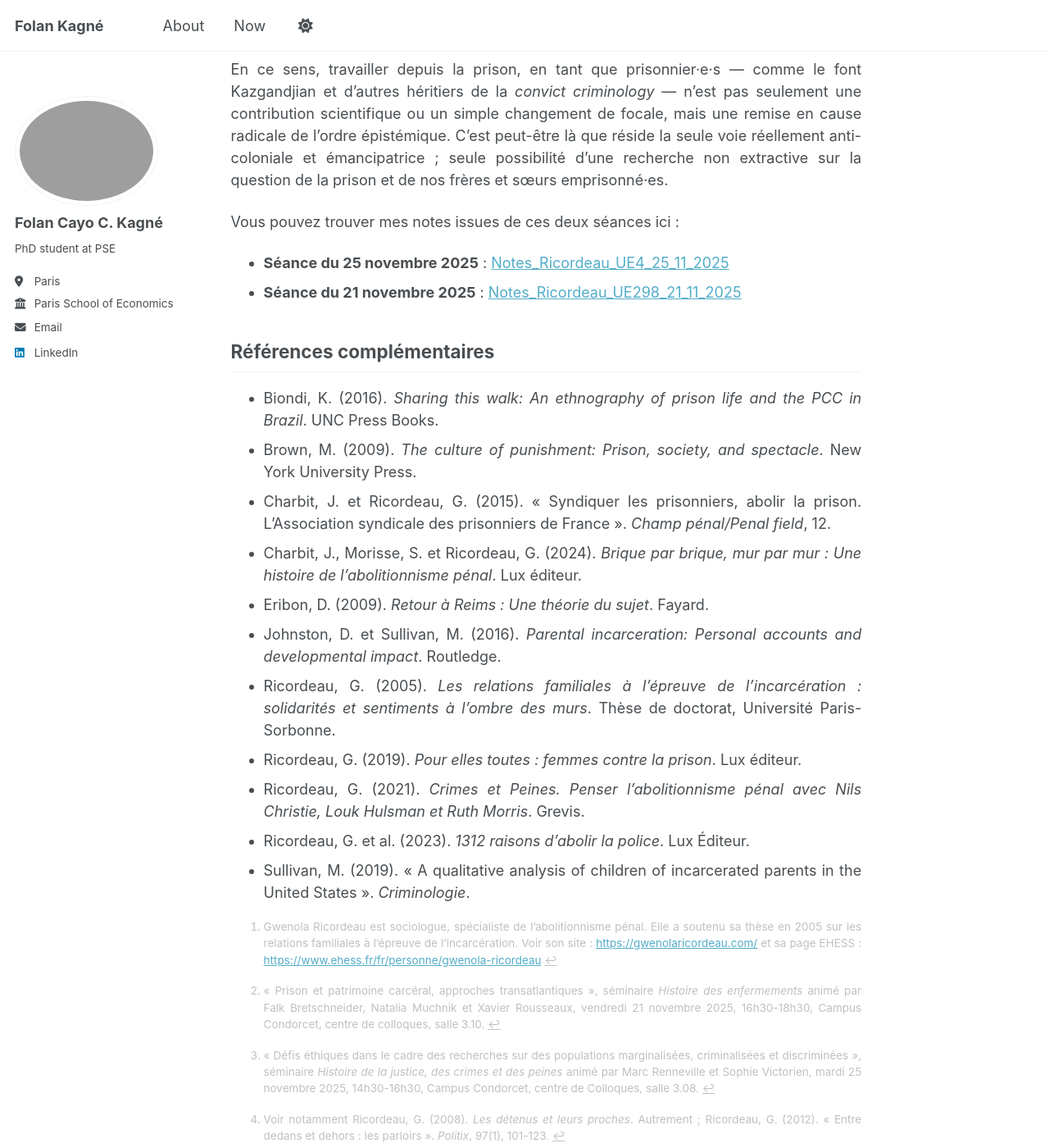
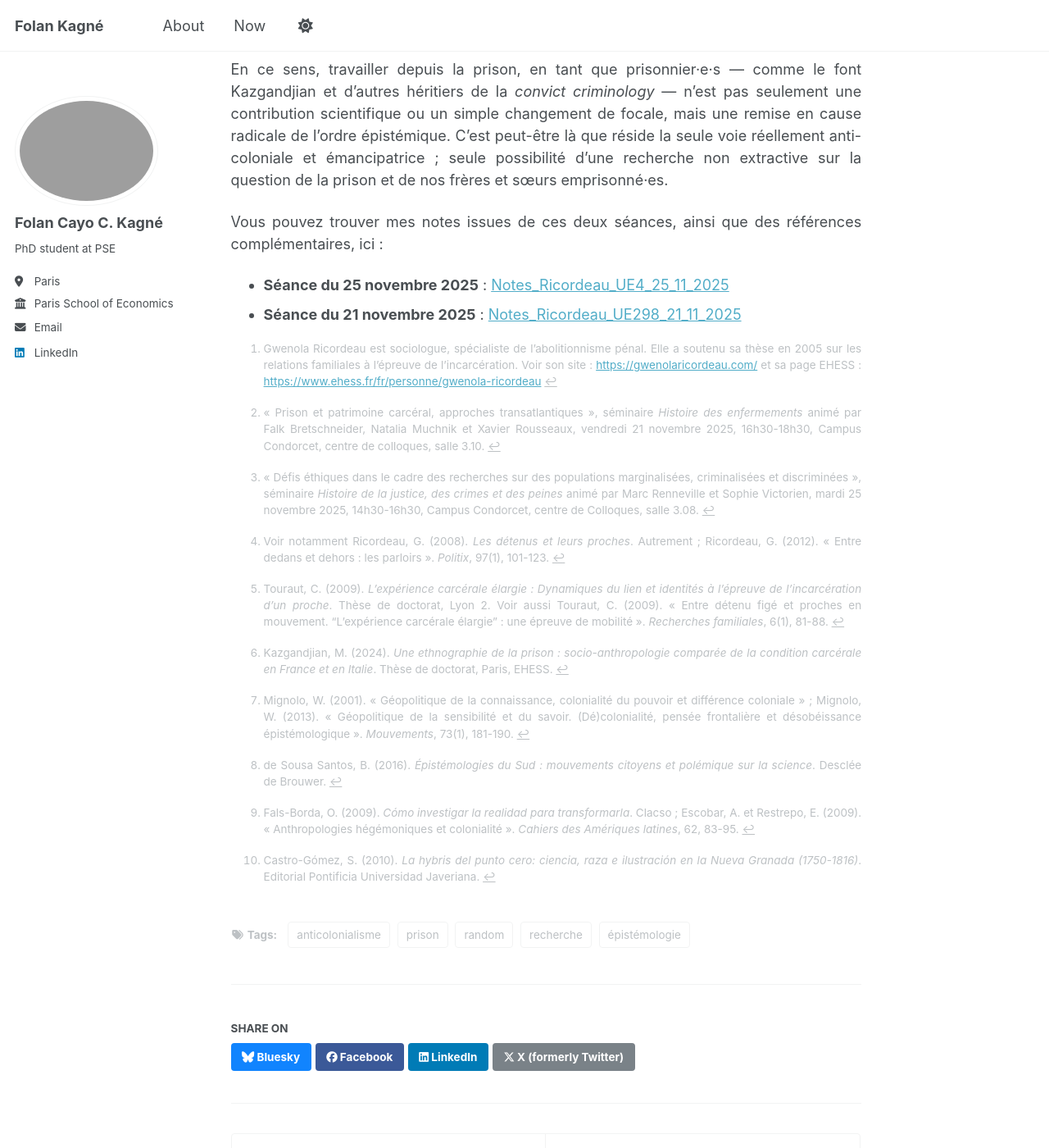
Before and after one commit to folankagne/folankagne.github.io, a Jekyll site: the page built from _posts/2025-12-16-blog-post-5.md, in a window 1280 px wide and 1400 px high, scrolled down 3544 px. Shown: the whole window at 82% size. Built offline with Jekyll 4.4.1, drawn with Linux system fonts in a browser that asks for light colours; a script that is not in the unit is left out; some of the changed text lies outside the part shown.

Commit message:
Update 2025-12-16-blog-post-5.md

```diff
--- a/_posts/2025-12-16-blog-post-5.md
+++ b/_posts/2025-12-16-blog-post-5.md
@@ -76,10 +76,11 @@ En ce sens, travailler depuis la prison, en tant que prisonnier·e·s — comme
 
 [^10]: Castro-Gómez, S. (2010). *La hybris del punto cero: ciencia, raza e ilustración en la Nueva Granada (1750-1816)*. Editorial Pontificia Universidad Javeriana.
 
-Vous pouvez trouver mes notes issues de ces deux séances ici :
+Vous pouvez trouver mes notes issues de ces deux séances, ainsi que des références complémentaires, ici :
 - **Séance du 25 novembre 2025** : [Notes_Ricordeau_UE4_25_11_2025](/files/Notes_Ricordeau_UE4_25_11_2025.pdf)
 - **Séance du 21 novembre 2025** : [Notes_Ricordeau_UE298_21_11_2025](/files/Notes_Ricordeau_UE298_21_11_2025.pdf)
 
+<!--
 ## Références complémentaires
 
 - Biondi, K. (2016). *Sharing this walk: An ethnography of prison life and the PCC in Brazil*. UNC Press Books.
@@ -93,3 +94,4 @@ Vous pouvez trouver mes notes issues de ces deux séances ici :
 - Ricordeau, G. (2021). *Crimes et Peines. Penser l'abolitionnisme pénal avec Nils Christie, Louk Hulsman et Ruth Morris*. Grevis.
 - Ricordeau, G. et al. (2023). *1312 raisons d'abolir la police*. Lux Éditeur.
 - Sullivan, M. (2019). « A qualitative analysis of children of incarcerated parents in the United States ». *Criminologie*.
+-->
```
Also changed, not shown: other parts of _posts/2025-12-16-blog-post-5.md (+1 -1 lines).
